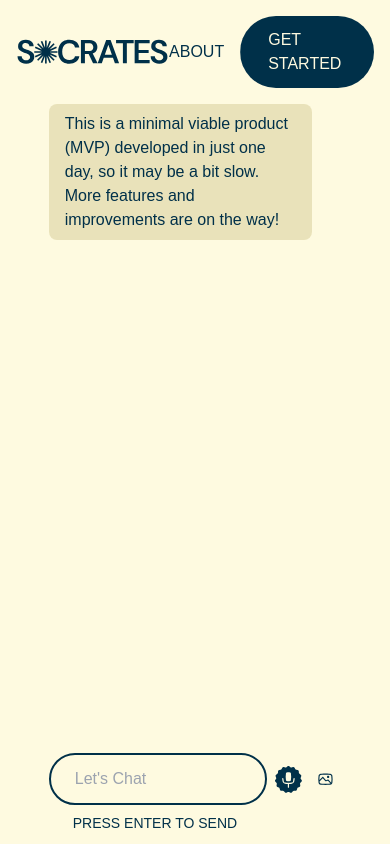
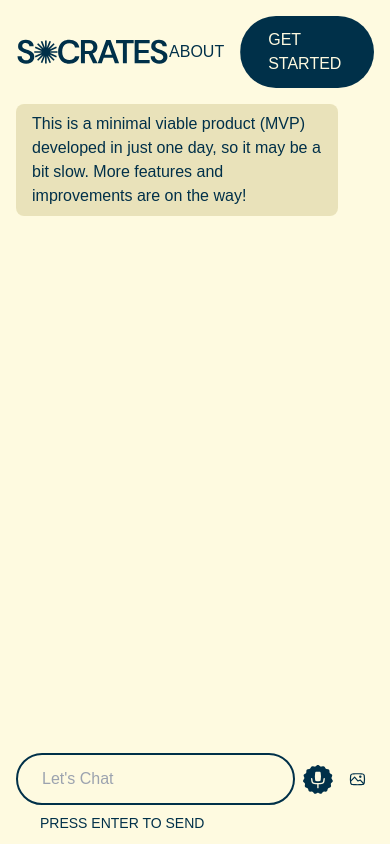
Before and after one commit to zadescoxp/socrates, a Next.js app: page /chat in a window 390 px wide. Built offline with nearby package versions, Linux system fonts and the light colour scheme.

Commit message:
added responsiveness

```diff
--- a/src/app/chat/page.tsx
+++ b/src/app/chat/page.tsx
@@ -105,7 +105,7 @@ export default function Chat() {
       animate="animate"
       className="h-[80dvh] flex justify-center items-center w-screen bg-primary"
     >
-      <div className="flex-col h-full w-3/4 relative">
+      <div className="flex-col h-full w-3/4 relative max-md:w-full max-md:px-4">
         <div
           ref={chatContainerRef}
           className="h-[95%] w-full flex flex-col pb-10 gap-4 overflow-scroll"
@@ -120,7 +120,7 @@ export default function Chat() {
               <div
                 className={`px-4 py-2 rounded-lg max-w-[90%] ${
                   msg.sender === "user"
-                    ? "bg-[#e2daabb6] rounded-lg"
+                    ? "bg-secondary text-primary rounded-lg"
                     : "bg-[#e2daabb6] rounded-lg"
                 }`}
               >
```
